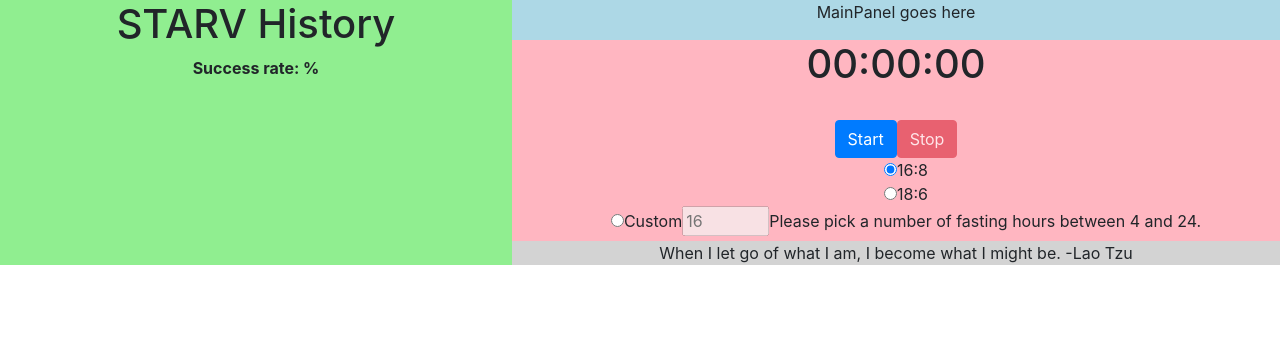
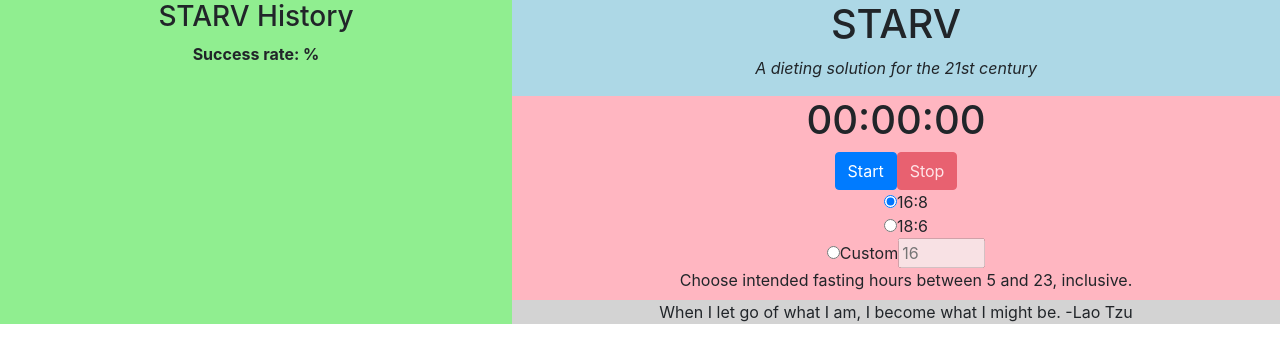
Before and after one commit to wan-li-va/STARV, a React (Create React App) app: page / in a window 1280 px wide. Shown: the top 362 px of the page. Built offline with nearby package versions, Linux system fonts and the light colour scheme.

Commit message:
pushing for branch

```diff
--- a/src/Entry.css
+++ /dev/null
@@ -1,7 +0,0 @@
-.true {
-    background-color: green;
-}
-
-.false {
-    background-color: red;
-}
--- a/src/Entry.js
+++ b/src/Entry.js
@@ -1,6 +1,5 @@
 import React, { Component } from "react";
 import Card from 'react-bootstrap/Card';
-import './Entry.css'
 
 export default class Entry extends Component {
     constructor(props) {
@@ -28,7 +27,7 @@ export default class Entry extends Component {
     }
 
     isSuccess(b) {
-        if(b === true) {
+        if (b === true) {
             return "Yes"
         }
         else {
@@ -38,8 +37,9 @@ export default class Entry extends Component {
 
     render() {
         return (
-            <div className="Entry">
-                <Card className={this.props.fast.wasSuccessful}>
+            // <div className="Entry">
+                <div>
+                    <Card bg={this.props.fast.wasSuccessful ? "success" : "danger"}>
                         <Card.Body>
                             <Card.Text>
                                 Date Completed: {this.props.fast.dateMade} <br />
@@ -48,8 +48,8 @@ export default class Entry extends Component {
                             </Card.Text>
                         </Card.Body>
                     </Card>
-
                 </div>
+            // </div>
         )
     }
 }
--- a/src/MainPanel.js
+++ b/src/MainPanel.js
@@ -3,10 +3,13 @@ import Timer from './Timer';
 import QuotesPanel from "./QuotesPanel"
 export default class MainPanel extends Component {
     render() {
-        return <div className="MainPanel">
-            <p>MainPanel goes here</p>
+        return (
+        <div className="MainPanel">
+            <h1>STARV</h1>
+            <p><i>A dieting solution for the 21st century</i></p>
             <Timer saveFast={this.props.saveFast} />
             <QuotesPanel />
         </div>
+        )
     }
 }
--- a/src/StatsPanel.js
+++ b/src/StatsPanel.js
@@ -36,9 +36,9 @@ class StatsPanel extends Component {
         })
         return(
         <div className="StatsPanel">
-            <h1>STARV History</h1>
+            <h3>STARV History</h3>
             <div>
-                <strong>Success rate: {(this.props.pastFasts.length==0) ? "" : this.calcSuccess()}% </strong>
+                <strong>Success rate: {(this.props.pastFasts.length===0) ? "" : this.calcSuccess()}% </strong>
             </div>
 
             <div>
--- a/src/Timer.js
+++ b/src/Timer.js
@@ -1,5 +1,6 @@
 import React, { Component } from 'react';
 import Button from "react-bootstrap/Button";
+import Moment from 'moment';
 
 export default class Timer extends Component {
     constructor(props) {
@@ -9,7 +10,9 @@ export default class Timer extends Component {
             startTime: null, //start time null
             fastLength: 1 / 60 / 30, // length of fast in hours
             displayTime: 0,  // time to display on timer; ms left to count down
-            selectedRadio: "Radio1"
+            selectedRadio: "Radio1",
+            endTime: Date.now(),
+            durationText: "",
         };
 
         this.handleStartStop = this.handleStartStop.bind(this);
@@ -27,7 +30,8 @@ export default class Timer extends Component {
                 })
             } else {
                 this.setState({
-                    isRunning: false
+                    isRunning: false,
+                    endTime: Date.now(),
                 })
                 this.props.saveFast(this.state.fastLength, this.state.displayTime);
             }
@@ -48,7 +52,6 @@ export default class Timer extends Component {
         if (hours < 10) {
             hours = "0" + hours;
         }
-
 
         return hours + ":" + minutes + ":" + seconds
     }
@@ -79,6 +82,7 @@ export default class Timer extends Component {
         if (this.state.isRunning) {
             this.setState({
                 isRunning: false,
+                endTime: Date.now(),
             })
             this.props.saveFast(this.state.fastLength, this.state.displayTime);
         } else {
@@ -90,6 +94,11 @@ export default class Timer extends Component {
         }
     }
 
+    timePassed = setInterval(() => {
+        //return Moment().fromNow();
+        return 0;
+    })
+
     render() {
         return (
             <div className="Timer">
@@ -97,7 +106,6 @@ export default class Timer extends Component {
                     {this.state.isRunning ? this.formatTime(this.state.displayTime) : "00:00:00"}
                 </h1>
 
-                <br />
                 <Button onClick={this.handleStartStop} disabled={this.state.isRunning}>Start</Button>
                 <Button variant="danger" onClick={this.handleStartStop} disabled={!this.state.isRunning}>Stop</Button>
                 {/* <button onClick={this.handleStart}>hi</button> */}
@@ -127,16 +135,17 @@ export default class Timer extends Component {
                     </label>
                     <input type="number" id="quantity" name="quantity" min="5" max="23" placeholder="16"
                         disabled={this.state.selectedRadio !== "Radio3"} onChange={this.handleCustomTime} />
+                    <br />
                     <label>
-                        Please pick a number of fasting hours between 4 and 24.
+                        Choose intended fasting hours between 5 and 23, inclusive.
                     </label>
-                    {/* <input type="submit" value="Submit" /> */}
+
+                </div>
+                <div>
+
                 </div>
             </div >
+
         );
     }
-
-
-
-
 }
```
Also changed, not shown: src/OptionsPanel.js (added). Lines whose indentation alone changed are shown as unchanged.
